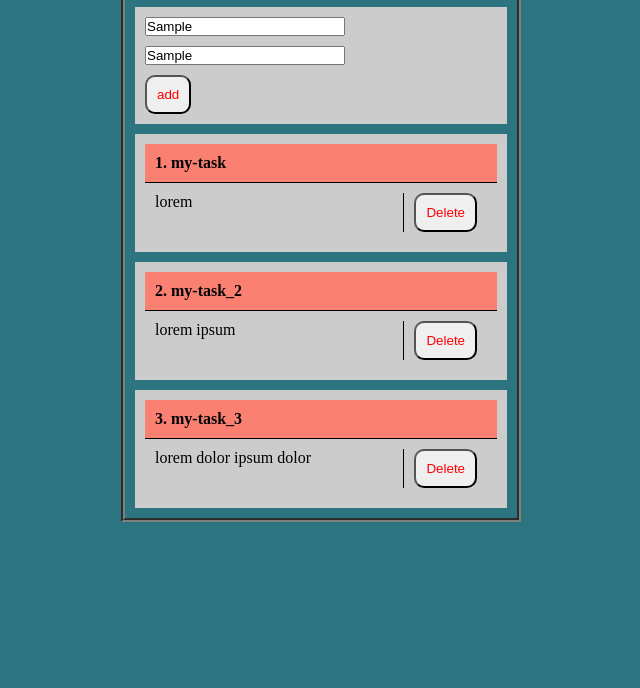
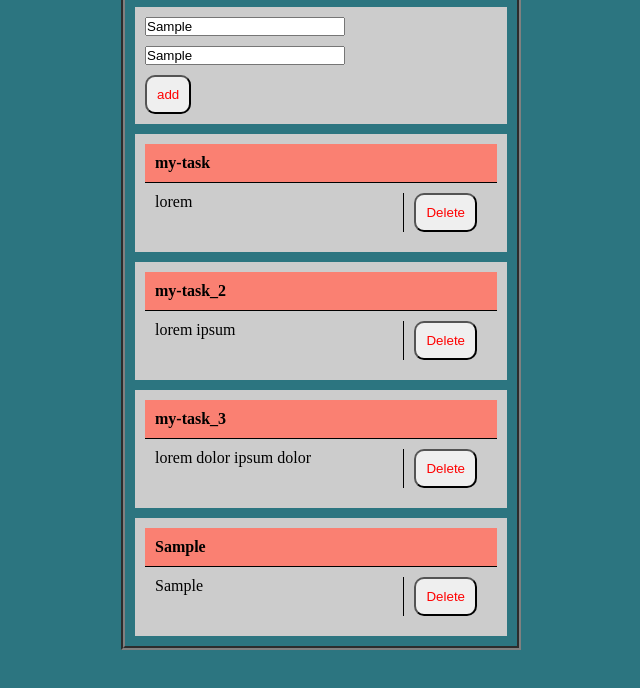
Before and after one commit to westerovs/todo-app-VueJs, a plain HTML site: page index.html in a window 1280 px wide. Both pictures are taken after typing "Sample", "Sample" into the empty fields and a click on the button "add". Shown: the part 94-782 px from the top of the page, without its empty margins (319-959 px from the left). Drawn offline with nearby package versions, Linux system fonts and the light colour scheme.

Commit message:
added method add

```diff
--- a/index.html
+++ b/index.html
@@ -11,25 +11,24 @@
 
 <body>
 
-  <div class="wrapper">
-    <h1 v-bind:title="message">ToDo in VueJs</h1>
-    <div class="list__item">
-        <input class="inp" type="text" placeholder="введите заголовок">
-        <input class="inp" type="text" placeholder="введите описание задачи">
-        <button class="add">add</button>
-    </div>
+  <div id="app">
+    <div class="wrapper">
+      <h1>ToDo in VueJs</h1>
+      <div class="list__item">
+        <input v-model="new_task.title" class="inp" type="text" placeholder="введите заголовок">
+        <input v-model="new_task.desc" class="inp" type="text" placeholder="введите описание задачи">
+        <button @click="add()" class="add">add</button>
+      </div>
 
-    <ul class="list">
-      <div id="app">
+      <ul class="list">
         <item-list
           v-for="(item, index) in todo"
           :key="index"
           :props="item"
           @task_done="remove(index)"
         ></item-list>
-      </div>
-
-    </ul>
+      </ul>
+    </div>
   </div>
 
   <!-- <div class="main">
--- a/js/index.js
+++ b/js/index.js
@@ -8,7 +8,7 @@ Vue.component('itemList', {
   },
   template: `
     <li class="list__item">
-      <div class="list__item-title">{{ props.id }}. {{ props.title }}</div>
+      <div class="list__item-title">{{ props.title }}</div>
       <div class="list__item-row">
         <div class="list__item-description">{{ props.desc }}</div>
         <div class="list__item-action">
@@ -23,17 +23,29 @@ Vue.component('itemList', {
 new Vue({
   el: '#app',
   data: {
+    new_task: {
+      title: '',
+      desc: '',
+    },
     todo: [
-      { id: 1, title: 'my-task', desc: 'lorem' },
-      { id: 2, title: 'my-task_2', desc: 'lorem ipsum' },
-      { id: 3, title: 'my-task_3', desc: 'lorem dolor ipsum dolor' },
+      { title: 'my-task', desc: 'lorem' },
+      { title: 'my-task_2', desc: 'lorem ipsum' },
+      { title: 'my-task_3', desc: 'lorem dolor ipsum dolor' },
     ],
   },
   methods: {
     remove(index) {
       console.log(index);
-      console.log(this.todo[index]);
       this.todo.splice(index, 1);
+    },
+    add() {
+      if (this.new_task.title != '') {
+        console.log(333);
+        this.todo.push({
+          title: this.new_task.title,
+          desc: this.new_task.desc,
+        });
+      }
     },
   },
 });
```
